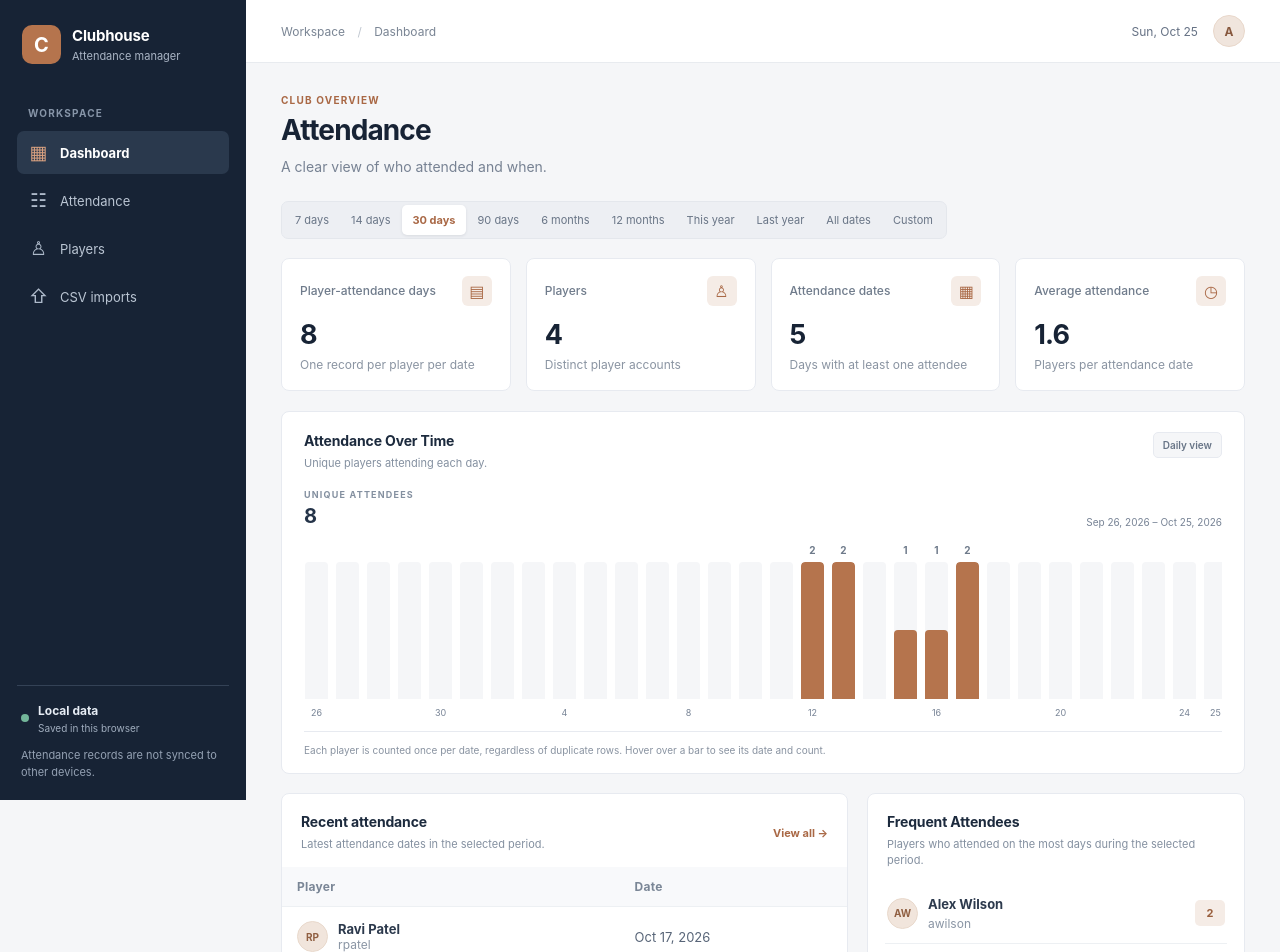
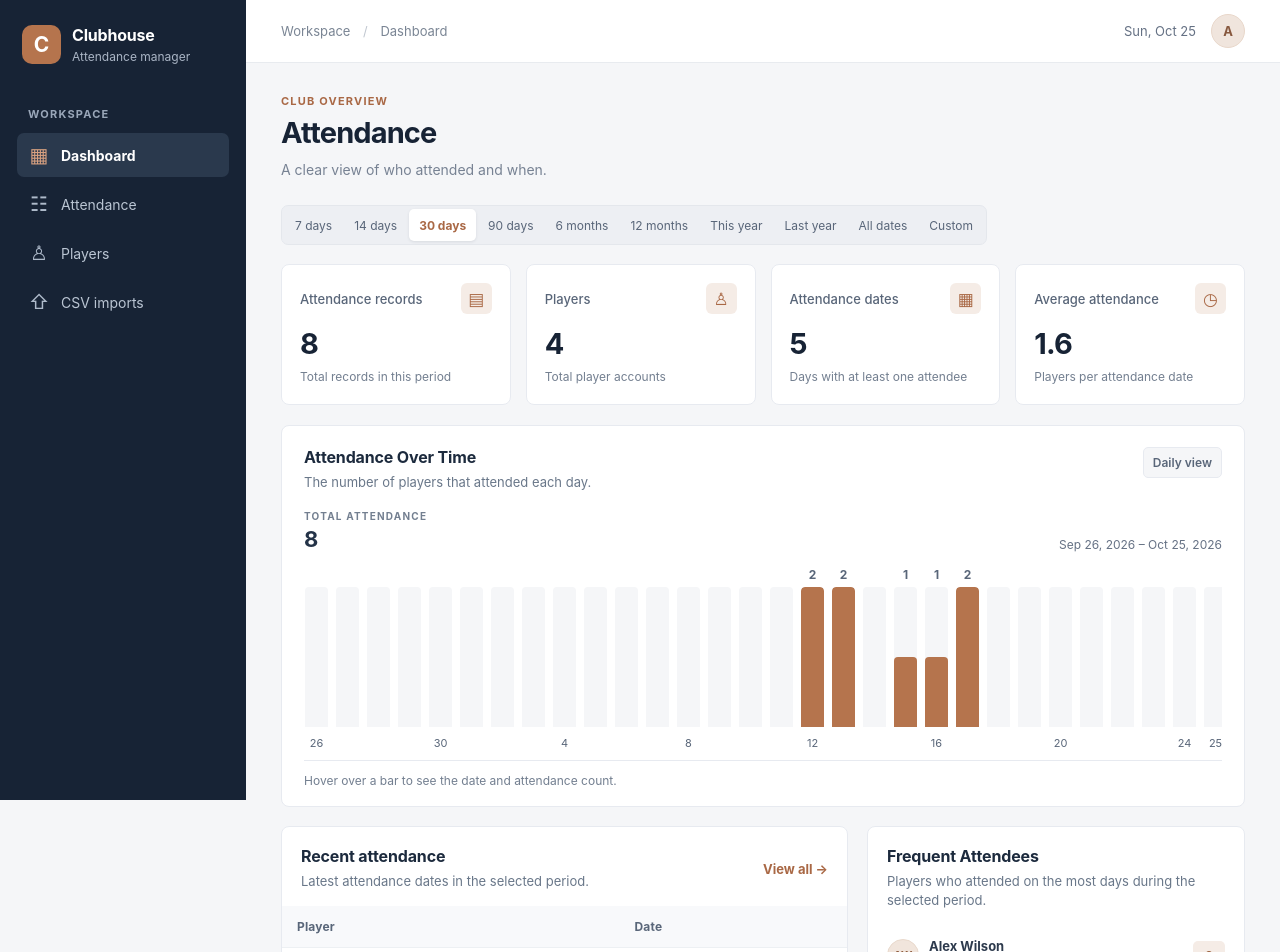
Before and after one commit to matthewholmstrom/Attendance-App-No-Sessions, a React (Create React App) app: page / in a window 1280 px wide. Shown: the top 952 px of the page. Built offline with nearby package versions, Linux system fonts and the light colour scheme.

Commit message:
Improve text readability and attendance layout

```diff
--- a/src/App.css
+++ b/src/App.css
@@ -50,6 +50,8 @@ select:focus-visible {
 .app-shell {
   min-height: 100vh;
 }
+
+/* Sidebar */
 
 .sidebar {
   background: #172335;
@@ -78,7 +80,7 @@ select:focus-visible {
   border-radius: 10px;
   color: #FFFFFF;
   display: flex;
-  font-size: 20px;
+  font-size: 21px;
   font-weight: 750;
   height: 39px;
   justify-content: center;
@@ -94,19 +96,19 @@ select:focus-visible {
 
 .brand strong {
   color: #FFFFFF;
-  font-size: 15px;
+  font-size: 16px;
   letter-spacing: -0.2px;
 }
 
 .brand span {
   color: #AAB5C5;
+  font-size: 12px;
+  margin-top: 4px;
+}
+
+.sidebar-label {
+  color: #9AA7B9;
   font-size: 11px;
-  margin-top: 4px;
-}
-
-.sidebar-label {
-  color: #8795A8;
-  font-size: 10px;
   font-weight: 750;
   letter-spacing: 1.2px;
   margin: 0 11px 12px;
@@ -124,8 +126,9 @@ select:focus-visible {
   border-radius: 7px;
   color: #BAC5D3;
   display: flex;
+  font-size: 14px;
   gap: 12px;
-  min-height: 43px;
+  min-height: 44px;
   padding: 0 12px;
   position: relative;
   text-align: left;
@@ -148,9 +151,9 @@ select:focus-visible {
   align-items: center;
   color: #AEBACA;
   display: inline-flex;
-  font-size: 19px;
+  font-size: 20px;
   justify-content: center;
-  width: 19px;
+  width: 20px;
 }
 
 .nav-item.active .nav-icon {
@@ -187,22 +190,24 @@ select:focus-visible {
 
 .local-status strong {
   color: #E7EDF5;
-  font-size: 12px;
+  font-size: 13px;
   font-weight: 650;
 }
 
 .local-status small {
   color: #A0ADBE;
-  font-size: 10px;
+  font-size: 12px;
   margin-top: 4px;
 }
 
 .sidebar-bottom p {
-  color: #94A1B3;
-  font-size: 11px;
+  color: #AAB5C5;
+  font-size: 12px;
   line-height: 1.6;
   margin: 13px 0 0;
 }
+
+/* Main layout */
 
 .main-area {
   margin-left: 246px;
@@ -221,7 +226,7 @@ select:focus-visible {
 
 .breadcrumb {
   color: #7A8594;
-  font-size: 12px;
+  font-size: 13px;
 }
 
 .breadcrumb span {
@@ -237,7 +242,7 @@ select:focus-visible {
 
 .today-label {
   color: #657184;
-  font-size: 12px;
+  font-size: 13px;
 }
 
 .admin-avatar {
@@ -247,11 +252,11 @@ select:focus-visible {
   border-radius: 50%;
   color: #87583E;
   display: flex;
-  font-size: 12px;
+  font-size: 13px;
   font-weight: 750;
-  height: 32px;
+  height: 34px;
   justify-content: center;
-  width: 32px;
+  width: 34px;
 }
 
 .page-content {
@@ -260,6 +265,8 @@ select:focus-visible {
   padding: 31px 35px 45px;
 }
 
+/* Page headings */
+
 .page-heading {
   align-items: center;
   display: flex;
@@ -270,7 +277,7 @@ select:focus-visible {
 
 .eyebrow {
   color: #A96845;
-  font-size: 10px;
+  font-size: 11px;
   font-weight: 750;
   letter-spacing: 1.2px;
   margin: 0 0 8px;
@@ -284,7 +291,7 @@ p {
 
 h1 {
   color: #172335;
-  font-size: 28px;
+  font-size: 29px;
   font-weight: 730;
   letter-spacing: -0.9px;
   line-height: 1.2;
@@ -293,8 +300,8 @@ h1 {
 
 .page-description {
   color: #778293;
-  font-size: 13px;
-  line-height: 1.5;
+  font-size: 14px;
+  line-height: 1.6;
   margin: 8px 0 0;
 }
 
@@ -304,17 +311,19 @@ h1 {
   flex-wrap: wrap;
   gap: 9px;
 }
+
+/* Buttons */
 
 .button {
   align-items: center;
   border: 1px solid transparent;
   border-radius: 6px;
   display: inline-flex;
-  font-size: 12px;
+  font-size: 13px;
   font-weight: 650;
   justify-content: center;
-  min-height: 37px;
-  padding: 0 14px;
+  min-height: 39px;
+  padding: 0 15px;
   text-decoration: none;
   transition: background 0.15s ease, border-color 0.15s ease;
   white-space: nowrap;
@@ -366,15 +375,17 @@ h1 {
   width: 100%;
 }
 
+/* Notifications */
+
 .notice,
 .error-notice {
   align-items: center;
   border-radius: 6px;
   display: flex;
-  font-size: 12px;
+  font-size: 13px;
   justify-content: space-between;
   margin-bottom: 18px;
-  padding: 11px 14px;
+  padding: 12px 15px;
 }
 
 .notice {
@@ -394,9 +405,11 @@ h1 {
   background: transparent;
   border: 0;
   color: inherit;
-  font-size: 19px;
+  font-size: 21px;
   line-height: 1;
 }
+
+/* Date filters */
 
 .filter-row {
   align-items: flex-start;
@@ -421,9 +434,9 @@ h1 {
   background: transparent;
   border: 0;
   border-radius: 5px;
-  color: #697586;
-  font-size: 11px;
-  min-height: 30px;
+  color: #596679;
+  font-size: 12px;
+  min-height: 32px;
   padding: 0 10px;
   white-space: nowrap;
 }
@@ -449,9 +462,9 @@ h1 {
 .custom-date-fields label,
 .inline-filter {
   align-items: center;
-  color: #657184;
-  display: flex;
-  font-size: 11px;
+  color: #596679;
+  display: flex;
+  font-size: 13px;
   gap: 7px;
 }
 
@@ -461,9 +474,12 @@ h1 {
   border: 1px solid #DDE2E8;
   border-radius: 5px;
   color: #344154;
-  min-height: 33px;
-  padding: 0 8px;
-}
+  font-size: 13px;
+  min-height: 36px;
+  padding: 0 9px;
+}
+
+/* Dashboard statistics */
 
 .stats-grid {
   display: grid;
@@ -477,14 +493,14 @@ h1 {
   border: 1px solid #E7EAF0;
   border-radius: 8px;
   min-width: 0;
-  padding: 17px 18px 16px;
+  padding: 18px;
 }
 
 .stat-top {
   align-items: center;
-  color: #6F7B8B;
-  display: flex;
-  font-size: 11px;
+  color: #596679;
+  display: flex;
+  font-size: 13px;
   font-weight: 550;
   justify-content: space-between;
   gap: 8px;
@@ -496,16 +512,17 @@ h1 {
   border-radius: 6px;
   color: #A96845;
   display: flex;
-  font-size: 16px;
-  height: 30px;
+  flex-shrink: 0;
+  font-size: 17px;
+  height: 31px;
   justify-content: center;
-  width: 30px;
+  width: 31px;
 }
 
 .stat-value {
   color: #172335;
   display: block;
-  font-size: 27px;
+  font-size: 29px;
   font-weight: 730;
   letter-spacing: -0.8px;
   line-height: 1.25;
@@ -514,12 +531,14 @@ h1 {
 }
 
 .stat-detail {
-  color: #8A94A2;
+  color: #737F90;
   display: block;
-  font-size: 10px;
+  font-size: 12px;
   line-height: 1.5;
-  margin-top: 5px;
-}
+  margin-top: 6px;
+}
+
+/* Panels */
 
 .panel {
   background: #FFFFFF;
@@ -530,7 +549,7 @@ h1 {
 }
 
 .chart-panel {
-  padding: 20px 22px 17px;
+  padding: 21px 22px 18px;
 }
 
 .panel-heading {
@@ -544,15 +563,15 @@ h1 {
 .panel-heading h2,
 .data-settings h2 {
   color: #1C2A3D;
-  font-size: 14px;
+  font-size: 16px;
   font-weight: 720;
   letter-spacing: -0.15px;
   margin: 0;
 }
 
 .panel-heading p {
-  color: #8490A0;
-  font-size: 11px;
+  color: #697789;
+  font-size: 13px;
   line-height: 1.5;
   margin: 6px 0 0;
 }
@@ -561,13 +580,15 @@ h1 {
   background: #F5F6F8;
   border: 1px solid #E7EAF0;
   border-radius: 5px;
-  color: #687587;
+  color: #596679;
   display: inline-flex;
   flex-shrink: 0;
-  font-size: 10px;
+  font-size: 12px;
   font-weight: 600;
-  padding: 6px 9px;
-}
+  padding: 7px 9px;
+}
+
+/* Attendance chart */
 
 .chart-summary {
   align-items: flex-end;
@@ -582,20 +603,20 @@ h1 {
 }
 
 .chart-summary .eyebrow {
-  color: #8490A0;
-  font-size: 9px;
+  color: #737F90;
+  font-size: 10px;
   margin: 0;
 }
 
 .chart-summary strong {
   color: #243348;
-  font-size: 20px;
+  font-size: 22px;
   font-weight: 750;
 }
 
 .chart-period {
-  color: #778395;
-  font-size: 10px;
+  color: #657184;
+  font-size: 12px;
   text-align: right;
 }
 
@@ -604,7 +625,7 @@ h1 {
   border-bottom: 1px solid #E7EAF0;
   display: flex;
   gap: 8px;
-  min-height: 190px;
+  min-height: 195px;
   overflow-x: auto;
   overflow-y: hidden;
   padding: 0 1px;
@@ -629,11 +650,11 @@ h1 {
 }
 
 .bar-value {
-  color: #6E7A8A;
-  font-size: 10px;
+  color: #596679;
+  font-size: 12px;
   font-weight: 650;
-  height: 17px;
-  line-height: 17px;
+  height: 18px;
+  line-height: 18px;
   white-space: nowrap;
 }
 
@@ -667,11 +688,11 @@ h1 {
 }
 
 .bar-label {
-  color: #778395;
-  font-size: 9px;
-  line-height: 1.2;
+  color: #596679;
+  font-size: 11px;
+  line-height: 1.3;
   margin-top: 9px;
-  min-height: 23px;
+  min-height: 24px;
   text-align: center;
   white-space: nowrap;
 }
@@ -681,14 +702,16 @@ h1 {
 }
 
 .chart-footnote {
-  color: #8993A1;
-  font-size: 10px;
+  color: #737F90;
+  font-size: 12px;
   margin-top: 12px;
 }
 
+/* Empty states */
+
 .empty-state {
   align-items: center;
-  color: #8792A1;
+  color: #697789;
   display: flex;
   flex-direction: column;
   gap: 8px;
@@ -700,11 +723,11 @@ h1 {
 
 .empty-state strong {
   color: #344154;
-  font-size: 13px;
+  font-size: 14px;
 }
 
 .empty-state > span:not(.empty-icon) {
-  font-size: 11px;
+  font-size: 13px;
   line-height: 1.6;
   max-width: 360px;
 }
@@ -715,7 +738,7 @@ h1 {
   border-radius: 10px;
   color: #A96845;
   display: flex;
-  font-size: 23px;
+  font-size: 24px;
   height: 44px;
   justify-content: center;
   margin-bottom: 5px;
@@ -725,6 +748,8 @@ h1 {
 .empty-state.compact {
   min-height: 100px;
 }
+
+/* Dashboard content */
 
 .content-grid {
   align-items: start;
@@ -747,7 +772,7 @@ h1 {
   background: transparent;
   border: 0;
   color: #A96845;
-  font-size: 11px;
+  font-size: 13px;
   font-weight: 700;
   padding: 5px 0;
   white-space: nowrap;
@@ -757,6 +782,8 @@ h1 {
   color: #875335;
   text-decoration: underline;
 }
+
+/* Tables */
 
 .table-wrap {
   max-width: 100%;
@@ -775,19 +802,19 @@ thead {
 }
 
 th {
-  color: #7A8696;
-  font-size: 10px;
+  color: #596679;
+  font-size: 12px;
   font-weight: 700;
-  letter-spacing: 0.25px;
-  padding: 11px 15px;
+  letter-spacing: 0.15px;
+  padding: 13px 15px;
   white-space: nowrap;
 }
 
 td {
   border-top: 1px solid #EDF0F3;
-  color: #586578;
-  font-size: 11px;
-  padding: 12px 15px;
+  color: #4F5D70;
+  font-size: 13px;
+  padding: 14px 15px;
   white-space: nowrap;
 }
 
@@ -795,11 +822,24 @@ tbody tr:hover {
   background: #FCFCFD;
 }
 
+/* Player cells */
+
 .player-cell {
   align-items: center;
   display: flex;
-  gap: 9px;
+  gap: 10px;
   min-width: 130px;
+}
+
+.player-cell > div,
+.player-cell > span {
+  min-width: 0;
+}
+
+.player-cell.player-cell-button span{
+  display: flex;
+  flex-direction: column;
+  gap:4px;
 }
 
 .player-cell-button {
@@ -822,14 +862,14 @@ tbody tr:hover {
 .player-cell strong,
 .frequent-name strong {
   color: #2D3A4D;
-  font-size: 11px;
+  font-size: 13px;
   font-weight: 650;
 }
 
 .player-cell small,
 .frequent-name small {
-  color: #8A95A4;
-  font-size: 10px;
+  color: #737F90;
+  font-size: 12px;
 }
 
 .avatar {
@@ -840,11 +880,11 @@ tbody tr:hover {
   color: #905F42;
   display: inline-flex;
   flex: 0 0 auto;
-  font-size: 10px;
+  font-size: 11px;
   font-weight: 750;
-  height: 31px;
+  height: 32px;
   justify-content: center;
-  width: 31px;
+  width: 32px;
 }
 
 .avatar-large {
@@ -852,6 +892,8 @@ tbody tr:hover {
   height: 62px;
   width: 62px;
 }
+
+/* Frequent attendees */
 
 .frequent-list {
   padding: 0 17px 7px;
@@ -897,12 +939,14 @@ tbody tr:hover {
   border-radius: 5px;
   color: #995F3D;
   display: inline-flex;
-  font-size: 11px;
+  font-size: 12px;
   font-weight: 750;
   justify-content: center;
-  min-width: 30px;
-  padding: 6px 8px;
-}
+  min-width: 32px;
+  padding: 7px 8px;
+}
+
+/* Table toolbar and search */
 
 .table-toolbar {
   align-items: center;
@@ -921,14 +965,14 @@ tbody tr:hover {
   display: flex;
   gap: 8px;
   max-width: 380px;
-  min-height: 36px;
+  min-height: 39px;
   padding: 0 10px;
   width: 100%;
 }
 
 .search-box > span {
-  color: #8A95A4;
-  font-size: 21px;
+  color: #737F90;
+  font-size: 22px;
   line-height: 1;
 }
 
@@ -936,18 +980,18 @@ tbody tr:hover {
   background: transparent;
   border: 0;
   color: #2D3A4D;
-  font-size: 11px;
+  font-size: 13px;
   min-width: 0;
   outline: 0;
   width: 100%;
 }
 
 .search-box input::placeholder {
-  color: #9AA3AF;
+  color: #818D9D;
 }
 
 .inline-filter select {
-  font-size: 11px;
+  font-size: 13px;
 }
 
 .table-custom-dates {
@@ -961,12 +1005,14 @@ tbody tr:hover {
   text-overflow: ellipsis;
 }
 
+/* Pagination */
+
 .table-footer {
   align-items: center;
   border-top: 1px solid #EDF0F3;
-  color: #7B8797;
-  display: flex;
-  font-size: 10px;
+  color: #657184;
+  display: flex;
+  font-size: 12px;
   gap: 12px;
   justify-content: space-between;
   padding: 13px 17px;
@@ -983,20 +1029,22 @@ tbody tr:hover {
   border: 1px solid #DDE2E8;
   border-radius: 5px;
   color: #4C596B;
-  font-size: 10px;
-  min-height: 29px;
-  padding: 0 9px;
+  font-size: 12px;
+  min-height: 32px;
+  padding: 0 10px;
 }
 
 .pagination button:hover:not(:disabled) {
   background: #F6F7F9;
 }
+
+/* Player profile */
 
 .back-link {
   background: transparent;
   border: 0;
   color: #A96845;
-  font-size: 12px;
+  font-size: 13px;
   font-weight: 650;
   margin: 0 0 19px;
   padding: 0;
@@ -1010,12 +1058,12 @@ tbody tr:hover {
 }
 
 .profile-name h1 {
-  font-size: 25px;
+  font-size: 27px;
 }
 
 .profile-name p:last-child {
-  color: #7B8797;
-  font-size: 12px;
+  color: #657184;
+  font-size: 13px;
   margin: 6px 0 0;
 }
 
@@ -1045,22 +1093,22 @@ tbody tr:hover {
 
 .history-date-heading strong {
   color: #344154;
-  font-size: 12px;
+  font-size: 14px;
 }
 
 .history-date-heading span {
-  color: #8993A1;
-  font-size: 10px;
+  color: #737F90;
+  font-size: 12px;
 }
 
 .history-row {
   align-items: center;
-  color: #697587;
+  color: #596679;
   display: flex;
   flex-wrap: wrap;
-  font-size: 11px;
+  font-size: 13px;
   gap: 18px;
-  min-height: 35px;
+  min-height: 36px;
   padding: 7px 0;
 }
 
@@ -1071,10 +1119,12 @@ tbody tr:hover {
 }
 
 .history-notes {
-  color: #8993A1;
+  color: #737F90;
   flex-basis: 100%;
   padding-left: 72px;
 }
+
+/* CSV import mapping */
 
 .mapping-grid {
   display: grid;
@@ -1090,8 +1140,8 @@ tbody tr:hover {
 
 .mapping-field span,
 .field-title {
-  color: #596679;
-  font-size: 11px;
+  color: #4F5D70;
+  font-size: 13px;
   font-weight: 650;
 }
 
@@ -1100,7 +1150,8 @@ tbody tr:hover {
   border: 1px solid #DDE2E8;
   border-radius: 5px;
   color: #344154;
-  min-height: 36px;
+  font-size: 13px;
+  min-height: 38px;
   min-width: 0;
   padding: 0 9px;
   width: 100%;
@@ -1120,9 +1171,9 @@ tbody tr:hover {
 
 .import-mode label {
   align-items: center;
-  color: #586578;
-  display: flex;
-  font-size: 11px;
+  color: #4F5D70;
+  display: flex;
+  font-size: 13px;
   gap: 7px;
 }
 
@@ -1136,28 +1187,30 @@ tbody tr:hover {
   border-top: 1px solid #EDF0F3;
   color: #344154;
   display: flex;
-  font-size: 11px;
+  font-size: 13px;
   justify-content: space-between;
   padding: 13px 20px;
 }
 
 .preview-heading span {
-  color: #8792A1;
-  font-size: 10px;
+  color: #737F90;
+  font-size: 12px;
 }
 
 .wizard-footer {
   align-items: center;
   border-top: 1px solid #EDF0F3;
-  color: #8792A1;
+  color: #737F90;
   display: flex;
   flex-wrap: wrap;
-  font-size: 10px;
+  font-size: 12px;
   gap: 14px;
   justify-content: space-between;
   padding: 16px 20px;
 }
 
+/* CSV import history */
+
 .file-name-cell {
   align-items: center;
   display: flex;
@@ -1167,7 +1220,7 @@ tbody tr:hover {
 
 .file-name-cell strong {
   color: #344154;
-  font-size: 11px;
+  font-size: 13px;
   font-weight: 650;
 }
 
@@ -1178,19 +1231,19 @@ tbody tr:hover {
   border-radius: 4px;
   color: #438061;
   display: inline-flex;
-  font-size: 8px;
+  font-size: 9px;
   font-weight: 800;
-  height: 27px;
+  height: 28px;
   justify-content: center;
-  width: 30px;
+  width: 31px;
 }
 
 .mode-pill {
   background: #F2F4F7;
   border-radius: 4px;
-  color: #697587;
+  color: #596679;
   display: inline-block;
-  font-size: 10px;
+  font-size: 11px;
   padding: 5px 7px;
 }
 
@@ -1200,10 +1253,10 @@ tbody tr:hover {
   border: 0;
   border-radius: 4px;
   display: inline-flex;
-  font-size: 20px;
-  height: 28px;
+  font-size: 21px;
+  height: 30px;
   justify-content: center;
-  width: 28px;
+  width: 30px;
 }
 
 .icon-button:hover {
@@ -1213,6 +1266,8 @@ tbody tr:hover {
 .danger-text {
   color: #B0524A;
 }
+
+/* Data settings */
 
 .data-settings {
   align-items: center;
@@ -1224,15 +1279,17 @@ tbody tr:hover {
 }
 
 .data-settings p {
-  color: #697587;
-  font-size: 11px;
+  color: #596679;
+  font-size: 13px;
   margin: 7px 0 5px;
 }
 
 .data-settings small {
-  color: #929BA8;
-  font-size: 10px;
-}
+  color: #737F90;
+  font-size: 12px;
+}
+
+/* Responsive layout */
 
 @media (max-width: 1200px) {
   .page-content {
@@ -1276,8 +1333,8 @@ tbody tr:hover {
   }
 
   .brand-mark {
-    height: 33px;
-    width: 33px;
+    height: 34px;
+    width: 34px;
   }
 
   .sidebar-label,
@@ -1294,13 +1351,13 @@ tbody tr:hover {
   .nav-item {
     flex: 0 0 auto;
     gap: 7px;
-    min-height: 36px;
+    min-height: 38px;
     padding: 0 10px;
     width: auto;
   }
 
   .nav-icon {
-    font-size: 16px;
+    font-size: 17px;
     width: auto;
   }
 
@@ -1318,7 +1375,7 @@ tbody tr:hover {
   }
 
   .topbar {
-    height: 51px;
+    height: 53px;
     padding: 0 18px;
   }
 
@@ -1337,7 +1394,7 @@ tbody tr:hover {
   }
 
   .today-label {
-    font-size: 10px;
+    font-size: 11px;
   }
 
   .page-content {
@@ -1351,7 +1408,7 @@ tbody tr:hover {
   }
 
   h1 {
-    font-size: 25px;
+    font-size: 26px;
   }
 
   .heading-actions {
@@ -1373,6 +1430,7 @@ tbody tr:hover {
   }
 
   .range-button {
+    font-size: 11px;
     padding: 0 5px;
   }
 
@@ -1395,17 +1453,21 @@ tbody tr:hover {
 
   .stat-top {
     align-items: flex-start;
-    font-size: 10px;
+    font-size: 12px;
   }
 
   .stat-icon {
     flex-shrink: 0;
-    height: 26px;
-    width: 26px;
+    height: 27px;
+    width: 27px;
   }
 
   .stat-value {
-    font-size: 24px;
+    font-size: 25px;
+  }
+
+  .stat-detail {
+    font-size: 12px;
   }
 
   .chart-panel {
@@ -1417,15 +1479,16 @@ tbody tr:hover {
   }
 
   .panel-heading h2 {
-    font-size: 13px;
+    font-size: 15px;
   }
 
   .panel-heading p {
-    font-size: 10px;
+    font-size: 12px;
   }
 
   .chart-period {
     max-width: 145px;
+    font-size: 11px;
   }
 
   .content-grid .panel-heading {
@@ -1482,7 +1545,7 @@ tbody tr:hover {
   }
 
   .profile-name h1 {
-    font-size: 21px;
+    font-size: 22px;
   }
 
   .history-row {
@@ -1508,86 +1571,13 @@ tbody tr:hover {
     flex-direction: column;
     padding: 15px;
   }
-}
-
-
-
-
-
-
-body {
-  font-size: 14px;
-}
-
-.nav-item {
-  font-size: 13px;
-}
-
-.page-description {
-  font-size: 14px;
-}
-
-.stat-top {
-  font-size: 12px;
-}
-
-.stat-detail {
-  font-size: 12px;
-}
-
-th {
-  font-size: 12px;
-  padding: 12px 15px;
-}
-
-td {
-  font-size: 13px;
-  padding: 14px 15px;
-}
-
-.player-cell strong,
-.frequent-name strong {
-  font-size: 13px;
-}
-
-.player-cell small,
-.frequent-name small {
-  font-size: 12px;
-}
-
-.search-box input,
-.inline-filter,
-.mapping-field span,
-.field-title {
-  font-size: 13px;
-}
-
-.pagination button {
-  font-size: 12px;
-}
-
-@media (max-width: 560px) {
+
   th,
   td {
     padding: 12px;
   }
-}
-
-
-
-
-.player-cell {
-  display: flex;
-  align-items: center;
-  gap: 10px;
-}
-
-.player-cell > div,
-.player-cell > span {
-  min-width: 0;
-}
-
-.player-cell strong,
-.player-cell small {
-  display: block;
-}
+
+  .bar-label {
+    font-size: 10px;
+  }
+}
--- a/src/App.js
+++ b/src/App.js
@@ -669,7 +669,7 @@ function App() {
         <div className="chart-summary">
           <div>
             <span className="eyebrow">
-              {useMonthly ? "PLAYER-ATTENDANCE DAYS" : "UNIQUE ATTENDEES"}
+              {useMonthly ? "TOTAL ATTENDANCE" : "TOTAL ATTENDANCE"}
             </span>
             <strong>{totalPlayerDays.toLocaleString()}</strong>
           </div>
@@ -722,8 +722,8 @@ function App() {
         </div>
 
         <div className="chart-footnote">
-          Each player is counted once per date, regardless of duplicate rows.
-          Hover over a bar to see its date and count.
+
+          Hover over a bar to see the date and attendance count.
         </div>
       </>
     );
@@ -896,7 +896,7 @@ function App() {
         )}
 
         <section className="panel">
-          <div className="panel-heading">
+          <div className="panel-heading csv">
             <div>
               <h2>Import history</h2>
               <p>Original CSV files and details of previous imports.</p>
@@ -1115,17 +1115,6 @@ function App() {
             onClick={() => setPage("imports")}
           />
         </nav>
-
-        <div className="sidebar-bottom">
-          <div className="local-status">
-            <span className="status-dot" />
-            <span>
-              <strong>Local data</strong>
-              <small>Saved in this browser</small>
-            </span>
-          </div>
-          <p>Attendance records are not synced to other devices.</p>
-        </div>
       </aside>
 
       <main className="main-area">
--- a/src/Dashboard.js
+++ b/src/Dashboard.js
@@ -118,15 +118,15 @@ export default function Dashboard({
 
       <div className="stats-grid">
         <StatCard
-          label="Player-attendance days"
-          value={filteredRecords.length}
-          detail="One record per player per date"
-          icon="▤"
-        />
+  label="Attendance records"
+  value={filteredRecords.length}
+  detail="Total records in this period"
+  icon="▤"
+/>
         <StatCard
           label="Players"
           value={playersInPeriod}
-          detail="Distinct player accounts"
+          detail="Total player accounts"
           icon="♙"
         />
         <StatCard
@@ -155,8 +155,8 @@ export default function Dashboard({
             <h2>Attendance Over Time</h2>
             <p>
               {chart.useMonthly
-                ? "Player-attendance days per month."
-                : "Unique players attending each day."}
+                ? "The number of players that attended per month."
+                : "The number of players that attended each day."}
             </p>
           </div>
           <span className="subtle-tag">
--- a/src/PlayerProfile.js
+++ b/src/PlayerProfile.js
@@ -132,19 +132,19 @@ export default function PlayerProfile({
 
       <div className="stats-grid profile-stats">
         <StatCard
-          label="Attendance days"
+          label="Days Attended"
           value={dates.length}
-          detail="Distinct dates attended · all time"
+          detail="Total days attended."
           icon="▦"
         />
         <StatCard
           label="Attendance records"
           value={dates.length}
-          detail="One record per date · all time"
+          detail="Total attendance records."
           icon="▤"
         />
         <StatCard
-          label="First attended"
+          label="First day attended"
           value={
             dates.length
               ? formatDate(dates[0], {
@@ -157,7 +157,7 @@ export default function PlayerProfile({
           icon="◷"
         />
         <StatCard
-          label="Last attended"
+          label="Last day attended"
           value={
             dates.length
               ? formatDate(dates[dates.length - 1], {
@@ -176,7 +176,7 @@ export default function PlayerProfile({
       </div>
 
       <section className="panel">
-        <div className="panel-heading">
+        <div className="panel-heading player-profile">
           <div>
             <h2>Attendance history</h2>
             <p>
```
Also changed, not shown: src/Players.js (+51 -3 lines).
